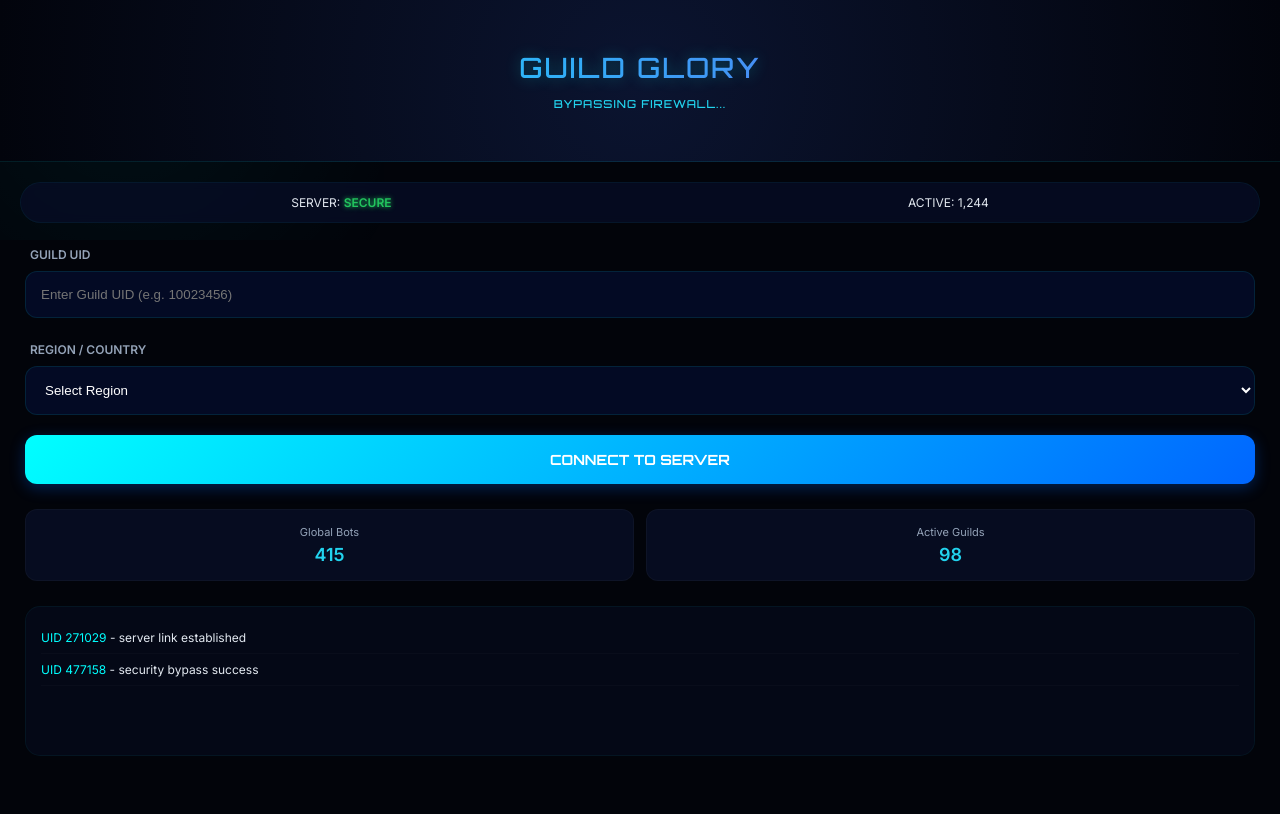
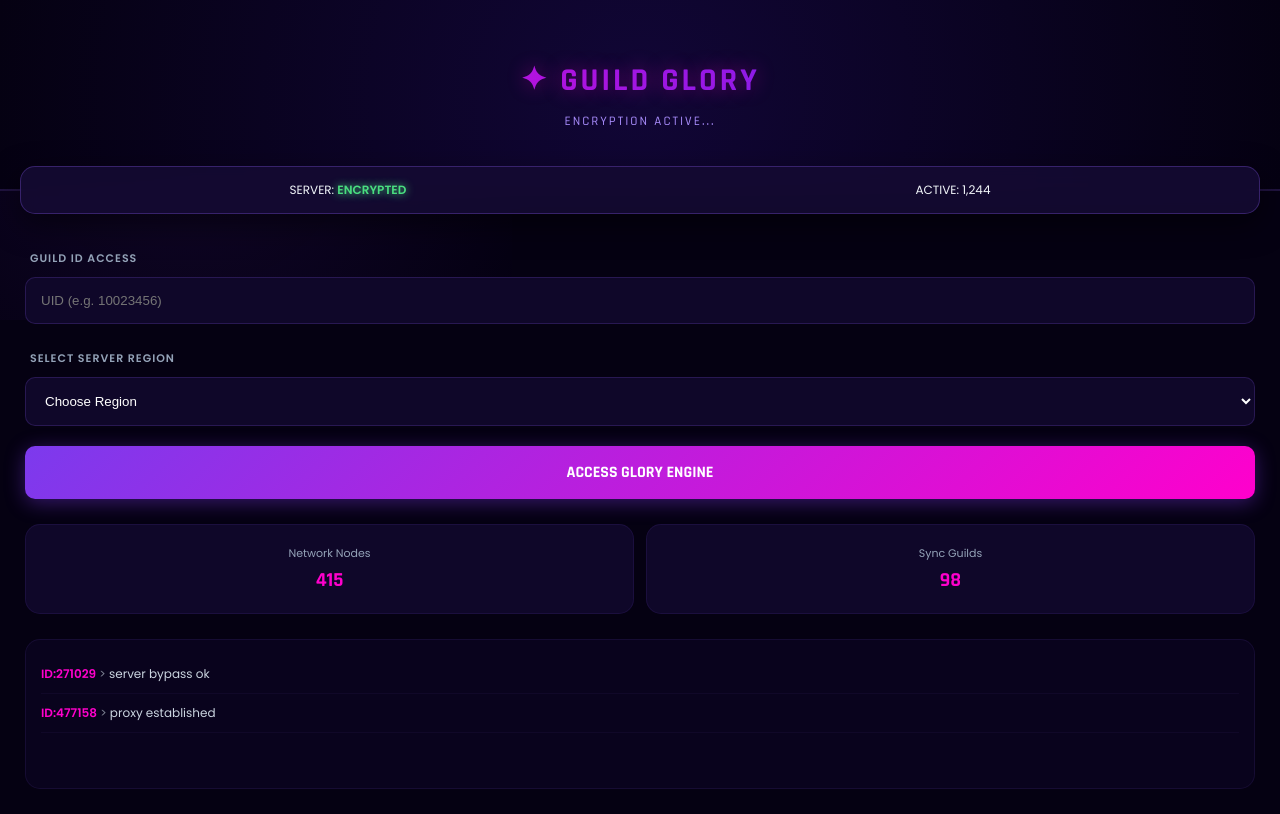
Before and after one commit to evaldavilhkr/Guild_Glory_bot, a plain HTML site: page dashboard.html in a window 1280 px wide. Drawn offline with Linux system fonts and the light colour scheme.

Commit message:
Update dashboard for Neon Edition styling and content

```diff
--- a/dashboard.html
+++ b/dashboard.html
@@ -3,54 +3,56 @@
 <head>
     <meta charset="UTF-8">
     <meta name="viewport" content="width=device-width, initial-scale=1.0">
-    <title>Guild Glory System | Pro Edition</title>
-    <link href="https://fonts.googleapis.com/css2?family=Orbitron:wght@500;700&family=Inter:wght@300;400;600&display=swap" rel="stylesheet">
+    <title>Guild Glory System | Neon Edition</title>
+    <link href="https://fonts.googleapis.com/css2?family=Rajdhani:wght@500;700&family=Poppins:wght@300;400;600&display=swap" rel="stylesheet">
 
     <style>
         * { margin: 0; padding: 0; box-sizing: border-box; }
 
         body {
-            font-family: 'Inter', sans-serif;
-            background: #02040a;
-            color: #e2e8f0;
+            font-family: 'Poppins', sans-serif;
+            background: #050112; /* গাঢ় বেগুনি কালো */
+            color: #f1f5f9;
             overflow-x: hidden;
-            user-select: none; /* টেক্সট কপি করা বন্ধ রাখবে গেমারদের জন্য */
+            user-select: none;
         }
 
-        /* BG Glow Animation */
+        /* BG Glow Animation - নতুন কালার */
         body::before {
             content: '';
             position: fixed;
             top: -10%; left: -10%;
-            width: 40%; height: 40%;
-            background: radial-gradient(circle, rgba(0, 255, 255, 0.05), transparent);
+            width: 50%; height: 50%;
+            background: radial-gradient(circle, rgba(124, 58, 237, 0.1), transparent);
             z-index: -1;
         }
 
         /* HERO SECTION */
         .hero {
-            padding: 50px 20px;
+            padding: 60px 20px;
             text-align: center;
-            background: radial-gradient(circle at center, #0b1430 0%, #02040c 100%);
-            border-bottom: 1px solid rgba(0, 255, 255, 0.1);
+            background: radial-gradient(circle at center, #110636 0%, #050112 100%);
+            border-bottom: 2px solid rgba(139, 92, 246, 0.2);
         }
 
         .logo {
-            font-family: 'Orbitron';
-            font-size: 28px;
-            letter-spacing: 2px;
-            background: linear-gradient(90deg, #00ffff, #7c3aed);
+            font-family: 'Rajdhani';
+            font-size: 32px;
+            font-weight: 700;
+            letter-spacing: 3px;
+            /* নতুন গোল্ডেন-পার্পল গ্রেডিয়েন্ট */
+            background: linear-gradient(90deg, #ff00cc, #3333ff);
             -webkit-background-clip: text;
             -webkit-text-fill-color: transparent;
-            text-shadow: 0 0 15px rgba(0, 255, 255, 0.3);
+            text-shadow: 0 0 20px rgba(255, 0, 204, 0.4);
             margin-bottom: 12px;
         }
 
         .tagline {
-            font-family: 'Orbitron';
-            color: #22d3ee;
-            font-size: 11px;
-            letter-spacing: 1px;
+            font-family: 'Rajdhani';
+            color: #a78bfa;
+            font-size: 13px;
+            letter-spacing: 2px;
             text-transform: uppercase;
         }
 
@@ -58,25 +60,28 @@
         .statusBox {
             display: flex;
             justify-content: space-around;
-            padding: 12px;
-            margin: 20px;
-            background: rgba(7, 13, 37, 0.8);
-            border: 1px solid rgba(0, 255, 255, 0.05);
-            border-radius: 50px;
+            padding: 14px;
+            margin: -25px 20px 20px 20px;
+            background: rgba(20, 10, 50, 0.9);
+            border: 1px solid rgba(139, 92, 246, 0.3);
+            border-radius: 15px;
             font-size: 12px;
-            backdrop-filter: blur(5px);
+            backdrop-filter: blur(10px);
+            box-shadow: 0 10px 30px rgba(0,0,0,0.5);
         }
 
-        .live { color: #22c55e; font-weight: bold; text-shadow: 0 0 5px #22c55e; }
+        .live { color: #4ade80; font-weight: bold; text-shadow: 0 0 8px #4ade80; }
 
         /* FORM STYLING */
-        .section { padding: 0 25px 25px; }
+        .section { padding: 10px 25px 25px; }
 
         label {
-            font-size: 12px;
+            font-size: 11px;
             color: #94a3b8;
             margin-left: 5px;
             font-weight: 600;
+            text-transform: uppercase;
+            letter-spacing: 1px;
         }
 
         input, select {
@@ -84,33 +89,40 @@
             margin-top: 8px;
             margin-bottom: 20px;
             padding: 15px;
-            border-radius: 12px;
-            border: 1px solid rgba(0, 255, 255, 0.1);
-            background: #030a24;
+            border-radius: 10px;
+            border: 1px solid rgba(139, 92, 246, 0.2);
+            background: #0f0729;
             color: #fff;
             outline: none;
             transition: all 0.3s ease;
         }
 
         input:focus, select:focus {
-            border-color: #00ffff;
-            box-shadow: 0 0 15px rgba(0, 255, 255, 0.2);
-            background: #050e2e;
+            border-color: #ff00cc;
+            box-shadow: 0 0 15px rgba(255, 0, 204, 0.2);
+            background: #160b3d;
         }
 
         .btn {
             width: 100%;
             padding: 16px;
             border: none;
-            border-radius: 12px;
-            font-family: 'Orbitron';
+            border-radius: 10px;
+            font-family: 'Rajdhani';
             font-weight: bold;
-            background: linear-gradient(135deg, #00ffff 0%, #0066ff 100%);
+            /* পার্পল টু পিঙ্ক গ্রেডিয়েন্ট */
+            background: linear-gradient(135deg, #7c3aed 0%, #ff00cc 100%);
             color: white;
-            font-size: 14px;
+            font-size: 16px;
             cursor: pointer;
-            box-shadow: 0 4px 15px rgba(0, 102, 255, 0.3);
+            box-shadow: 0 4px 20px rgba(124, 58, 237, 0.4);
             transition: 0.3s;
+            text-transform: uppercase;
+        }
+
+        .btn:hover {
+            box-shadow: 0 6px 25px rgba(255, 0, 204, 0.5);
+            transform: translateY(-2px);
         }
 
         .btn:active { transform: scale(0.98); }
@@ -124,44 +136,45 @@
         }
 
         .statCard {
-            background: #060c20;
-            padding: 15px;
-            border-radius: 12px;
-            border: 1px solid rgba(255, 255, 255, 0.03);
+            background: #0f0729;
+            padding: 20px 15px;
+            border-radius: 15px;
+            border: 1px solid rgba(139, 92, 246, 0.1);
             text-align: center;
         }
 
-        .statCard span { font-size: 11px; color: #94a3b8; display: block; }
-        .number { color: #22d3ee; font-size: 18px; font-weight: bold; margin-top: 5px; }
+        .statCard span { font-size: 11px; color: #94a3b8; display: block; margin-bottom: 5px;}
+        .number { color: #ff00cc; font-size: 20px; font-weight: bold; font-family: 'Rajdhani'; }
 
         /* COMMENT BOX */
         .comments {
             margin: 25px;
-            background: #040816;
+            background: rgba(15, 7, 41, 0.5);
             border-radius: 15px;
             padding: 15px;
             height: 150px;
             overflow: hidden;
-            border: 1px solid rgba(0, 255, 255, 0.05);
+            border: 1px solid rgba(139, 92, 246, 0.1);
         }
 
         .commentItem {
-            padding: 8px 0;
+            padding: 10px 0;
             font-size: 12px;
-            border-bottom: 1px solid rgba(255, 255, 255, 0.02);
+            border-bottom: 1px solid rgba(139, 92, 246, 0.05);
             animation: slideIn 0.4s ease-out;
+            color: #cbd5e1;
         }
 
         @keyframes slideIn {
-            from { opacity: 0; transform: translateX(-10px); }
-            to { opacity: 1; transform: translateX(0); }
+            from { opacity: 0; transform: translateY(10px); }
+            to { opacity: 1; transform: translateY(0); }
         }
 
         /* LOADER OVERLAY */
         .loader {
             position: fixed;
             inset: 0;
-            background: #01030a;
+            background: #050112;
             display: none;
             flex-direction: column;
             justify-content: center;
@@ -170,12 +183,12 @@
         }
 
         .spinner {
-            width: 50px;
-            height: 50px;
-            border: 3px solid rgba(0, 255, 255, 0.1);
-            border-top: 3px solid #00ffff;
+            width: 60px;
+            height: 60px;
+            border: 4px solid rgba(255, 0, 204, 0.1);
+            border-top: 4px solid #ff00cc;
             border-radius: 50%;
-            animation: spin 1s linear infinite;
+            animation: spin 0.8s cubic-bezier(0.68, -0.55, 0.27, 1.55) infinite;
             margin-bottom: 20px;
         }
 
@@ -186,36 +199,38 @@
 <body>
 
     <div class="hero">
-    <div class="logo">GUILD GLORY</div>
-    <div class="tagline" id="tagText">SYSTEM INITIALIZING...</div>
+        <div class="logo">✦ GUILD GLORY</div>
+        <div class="tagline" id="tagText">INITIALIZING SYSTEM...</div>
     </div>
 
     <div class="statusBox">
-        <div>SERVER: <span class="live">SECURE</span></div>
+        <div>SERVER: <span class="live">ENCRYPTED</span></div>
         <div>ACTIVE: <span id="players">1,240</span></div>
     </div>
 
     <div class="section">
-        <label>GUILD UID</label>
-        <input type="tel" id="uid" maxlength="15" placeholder="Enter Guild UID (e.g. 10023456)">
+        <label>GUILD ID ACCESS</label>
+        <input type="tel" id="uid" maxlength="15" placeholder="UID (e.g. 10023456)">
 
-        <label>REGION / COUNTRY</label>
+        <label>SELECT SERVER REGION</label>
         <select id="country">
-            <option value="">Select Region</option>
-            <option value="BD">🇧🇩 Bangladesh</option>
-            <option value="IN">🇮🇳 India</option>
+            <option value="">Choose Region</option>
+            <option value="BD">Bangladesh</option>
+            <option value="IN">India</option>
+            <option value="BR">Brazil</option>
+            <option value="ID">Indonesia</option>
         </select>
 
-        <button class="btn" onclick="startSystem()">CONNECT TO SERVER</button>
+        <button class="btn" onclick="startSystem()">ACCESS GLORY ENGINE</button>
     </div>
 
     <div class="statGrid">
         <div class="statCard">
-            <span>Global Bots</span>
+            <span>Network Nodes</span>
             <div class="number" id="bots">412</div>
         </div>
         <div class="statCard">
-            <span>Active Guilds</span>
+            <span>Sync Guilds</span>
             <div class="number" id="guilds">94</div>
         </div>
     </div>
@@ -224,24 +239,25 @@
 
     <div class="loader" id="loader">
         <div class="spinner"></div>
-        <h3 id="loadingText" style="font-family:Orbitron; font-size:14px; color:cyan;">CONNECTING...</h3>
+        <h3 id="loadingText" style="font-family:Rajdhani; font-size:18px; color:#ff00cc; letter-spacing:2px;">LOADING...</h3>
     </div>
 
     <script>
-        // UID input filtering
+        // ... (আপনার আগের JavaScript কোডটি হুবহু এখানে থাকবে)
         const uidInput = document.getElementById("uid");
         uidInput.addEventListener("input", (e) => {
             e.target.value = e.target.value.replace(/\D/g, '');
         });
 
-        // Dynamic Counters
         function updateCounter(id, min, max) {
             setInterval(() => {
-                let val = parseInt(document.getElementById(id).innerText.replace(',', ''));
+                let element = document.getElementById(id);
+                if(!element) return;
+                let val = parseInt(element.innerText.replace(',', ''));
                 val += Math.floor(Math.random() * 5) * (Math.random() > 0.5 ? 1 : -1);
                 if(val < min) val = min;
                 if(val > max) val = max;
-                document.getElementById(id).innerText = val.toLocaleString();
+                element.innerText = val.toLocaleString();
             }, 3000);
         }
 
@@ -249,16 +265,14 @@
         updateCounter("bots", 300, 600);
         updateCounter("guilds", 80, 150);
 
-        // Rotating Taglines
-        const tags = ["Scanning AI Network...", "Bypassing Firewall...", "Syncing Glory Engine...", "Anti-Ban Shield Active"];
+        const tags = ["Scanning Nodes...", "Encryption Active...", "Syncing Data...", "Shielding IP..."];
         let tIdx = 0;
         setInterval(() => {
             document.getElementById("tagText").innerText = tags[tIdx];
             tIdx = (tIdx + 1) % tags.length;
         }, 2500);
 
-        // Enhanced Live Feed
-        const feedMessages = ["connected to sync", "glory boost active", "security bypass success", "server link established"];
+        const feedMessages = ["node connected", "glory injector ready", "proxy established", "server bypass ok"];
         const feedBox = document.getElementById("commentsBox");
 
         setInterval(() => {
@@ -266,30 +280,25 @@
             const msg = feedMessages[Math.floor(Math.random() * feedMessages.length)];
             const div = document.createElement("div");
             div.className = "commentItem";
-            div.innerHTML = `<span style="color:cyan">UID ${id}</span> - ${msg}`;
+            div.innerHTML = `<span style="color:#ff00cc; font-weight:bold;">ID:${id}</span> <span style="opacity:0.6">></span> ${msg}`;
             feedBox.prepend(div);
             if(feedBox.children.length > 5) feedBox.removeChild(feedBox.lastChild);
         }, 2000);
 
-        // System Start Logic
         function startSystem() {
             const uid = uidInput.value;
             const country = document.getElementById("country").value;
 
             if(uid.length < 5 || country === "") {
-                alert("Please enter a valid UID and select your region.");
+                alert("Please fill all fields!");
                 return;
             }
-
-            // Store Session
-            localStorage.setItem("targetUID", uid);
-            localStorage.setItem("region", country);
 
             const loader = document.getElementById("loader");
             const loadText = document.getElementById("loadingText");
             loader.style.display = "flex";
 
-            const steps = ["SEARCHING GUILD...", "VERIFYING DATA...", "INJECTING PACKETS...", "FINALIZING..."];
+            const steps = ["FETCHING DATA...", "INJECTING...", "BYPASSING...", "SUCCESS!"];
             let sIdx = 0;
 
             const process = setInterval(() => {
@@ -298,8 +307,9 @@
                 if(sIdx >= steps.length) {
                     clearInterval(process);
                     setTimeout(() => {
-                        window.location.href = "home.html"; // নিশ্চিত করুন এই ফাইলটি আছে
-                    }, 500);
+                        alert("Connected Successfully!");
+                        loader.style.display = "none";
+                    }, 800);
                 }
             }, 1000);
         }
```
